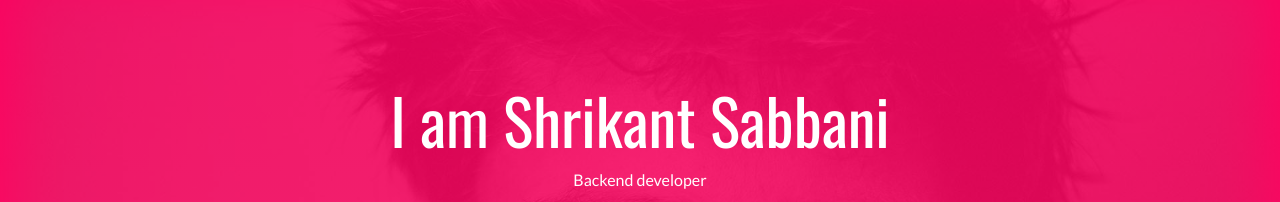
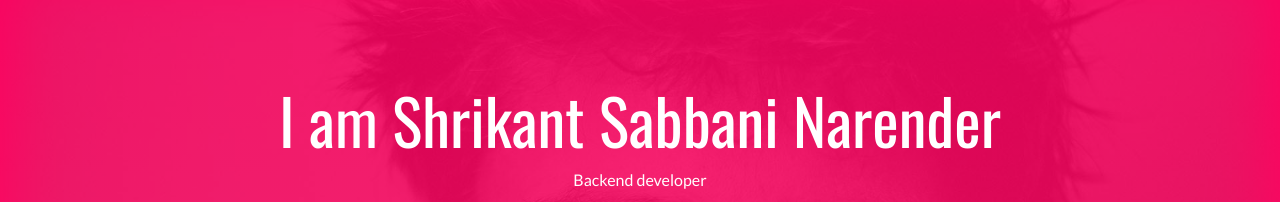
Before and after one commit to shrikantsabbani/Shrikant_Sabbani_Profile, a plain HTML site: page index.html in a window 1280 px wide. Shown: the top 202 px of the page. Drawn offline with nearby package versions, Linux system fonts and the light colour scheme.

Commit message:
Change in name

```diff
--- a/index.html
+++ b/index.html
@@ -27,7 +27,7 @@
 <main class="content-wrapper">
   <header class="white-text-container section-container">
     <div class="text-center">
-      <h1>I am Shrikant Sabbani</h1>
+      <h1>I am Shrikant Sabbani Narender</h1>
       <p>Backend developer</p>
       <p>
           <!-- <a class="fa-icon fa-icon-2x" href="https://facebook.com/" title="">
```
